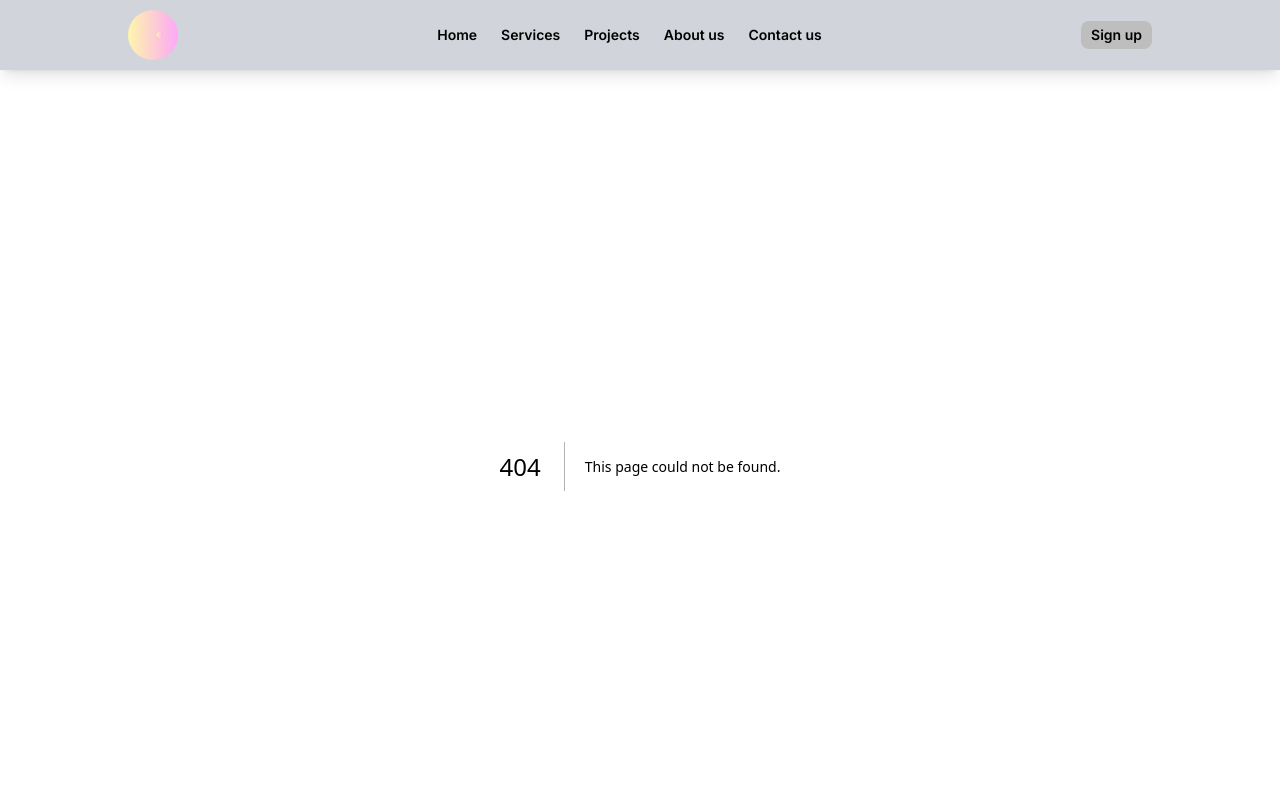
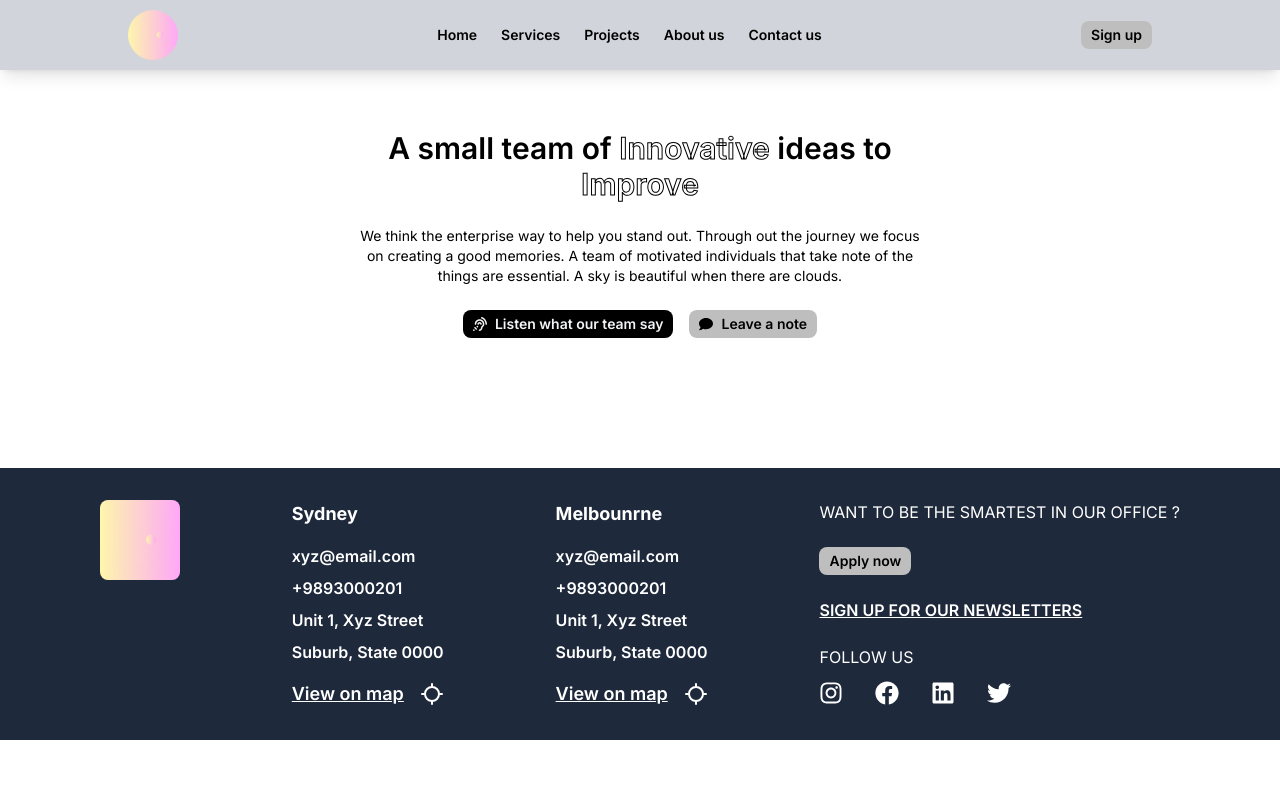
Before and after one commit to Krisna07/Digithink, a Next.js app: page /about in a window 1280 px wide. Before the commit this address had no page. Shown: the top 800 px of the page. Built offline with nearby package versions, Linux system fonts and the light colour scheme.

Commit message:
about page

```diff
--- a/src/app/Components/Button.tsx
+++ b/src/app/Components/Button.tsx
@@ -7,11 +7,11 @@ const buttonVarients = cva("active:", {
   variants: {
     variant: {
       default:
-        "w-fit grid place-items-center rounded-[8px] text-black hover:text-gray-100 bg-[#BEBEBE] text-black hover:bg-slate-900",
+        "w-fit flex items-center gap-2 rounded-[8px] text-black hover:text-gray-100 bg-[#BEBEBE] text-black hover:bg-slate-900",
       primary:
-        "w-fit grid place-items-center rounded-[8px] text-gray-100 bg-black hover:bg-slate-800 hover:text-gray-200",
+        "w-fit flex items-center gap-2 rounded-[8px] text-gray-100 bg-black hover:bg-slate-800 hover:text-gray-200",
       ghost:
-        "w-fit grid place-items-center rounded-[8px] bg-slate-200 text-black  hover:text-slate-800",
+        "w-fit flex items-center gap-2 rounded-[8px] bg-slate-200 text-black  hover:text-slate-800",
     },
 
     size: {
@@ -33,6 +33,7 @@ export interface btnProps
     VariantProps<typeof buttonVarients> {
   label: string;
   className: any;
+  icon: any;
 }
 
 const Button: React.FC<btnProps> = ({
@@ -42,14 +43,14 @@ const Button: React.FC<btnProps> = ({
   disabled = false,
   variant,
   className,
+  icon,
 }) => {
   return (
     <button
       className={clsx(buttonVarients({ variant, size, className }))}
       onClick={onClick}
-      disabled={disabled}
-    >
-      {label}
+      disabled={disabled}>
+      {icon ? icon : ""} {label}
     </button>
   );
 };
--- a/src/app/Components/Homepage/Digital.tsx
+++ b/src/app/Components/Homepage/Digital.tsx
@@ -1,6 +1,7 @@
 import Image from "next/image";
 import React from "react";
 import Button from "../Button";
+import { FaPhoneAlt } from "react-icons/fa";
 
 const Digital = () => {
   return (
@@ -11,14 +12,12 @@ const Digital = () => {
           <h2 className="text-3xl font-bold ">
             A digital team for your business{" "}
           </h2>
-          <p >
+          <p>
             Lorem ipsum dolor sit amet, consectetur adipisicing elit. Pariatur
             porro hic velit vero! Placeat provident cumque iure impedit
             praesentium. Iure!
           </p>
-          <div className="w-fit grid gap-2 grid-cols-4">
-
-          </div>
+          <div className="w-fit grid gap-2 grid-cols-4"></div>
         </div>
 
         <Button
@@ -26,9 +25,9 @@ const Digital = () => {
           variant={"default"}
           size={"sm"}
           className="h-fit"
+          icon={<FaPhoneAlt />}
         />
       </div>
-
     </div>
   );
 };
--- a/src/app/Components/Homepage/social.tsx
+++ b/src/app/Components/Homepage/social.tsx
@@ -2,6 +2,7 @@ import { Facebook, Instagram, Slack, Twitter, Youtube } from "lucide-react";
 import React from "react";
 import Button from "../Button";
 import {
+  FaBook,
   FaFacebook,
   FaInstagram,
   FaLinkedin,
@@ -120,6 +121,7 @@ const Social = () => {
               size={"sm"}
               className={""}
               label={"Read"}
+              icon={undefined}
             />
           </div>
         ))}
--- /dev/null
+++ b/src/app/about/page.tsx
@@ -0,0 +1,45 @@
+import React from "react";
+import Button from "../Components/Button";
+import {
+  FaAssistiveListeningSystems,
+  FaComment,
+  FaCommentAlt,
+} from "react-icons/fa";
+
+const page = () => {
+  return (
+    <div className="grid place-items-center gap-8">
+      <div className="tablet:w-[600px] grid text-center gap-6 place-items-center py-16 px-4">
+        <h2 className=" text-3xl text-center font-semibold">
+          A small team of{" "}
+          <span className="text-transparent textStroke">Innovative</span> ideas
+          to <br /> <span className="text-transparent textStroke">Improve</span>
+        </h2>
+        <p className="text-sm">
+          We think the enterprise way to help you stand out. Through out the
+          journey we focus on creating a good memories. A team of motivated
+          individuals that take note of the things are essential. A sky is
+          beautiful when there are clouds.
+        </p>
+        <div className="flex gap-4">
+          <Button
+            label="Listen what our team say"
+            size={"sm"}
+            variant={"primary"}
+            className={""}
+            icon={<FaAssistiveListeningSystems />}
+          />
+          <Button
+            label="Leave a note"
+            size={"sm"}
+            variant={"default"}
+            className={""}
+            icon={<FaComment />}
+          />
+        </div>
+      </div>
+    </div>
+  );
+};
+
+export default page;
```
